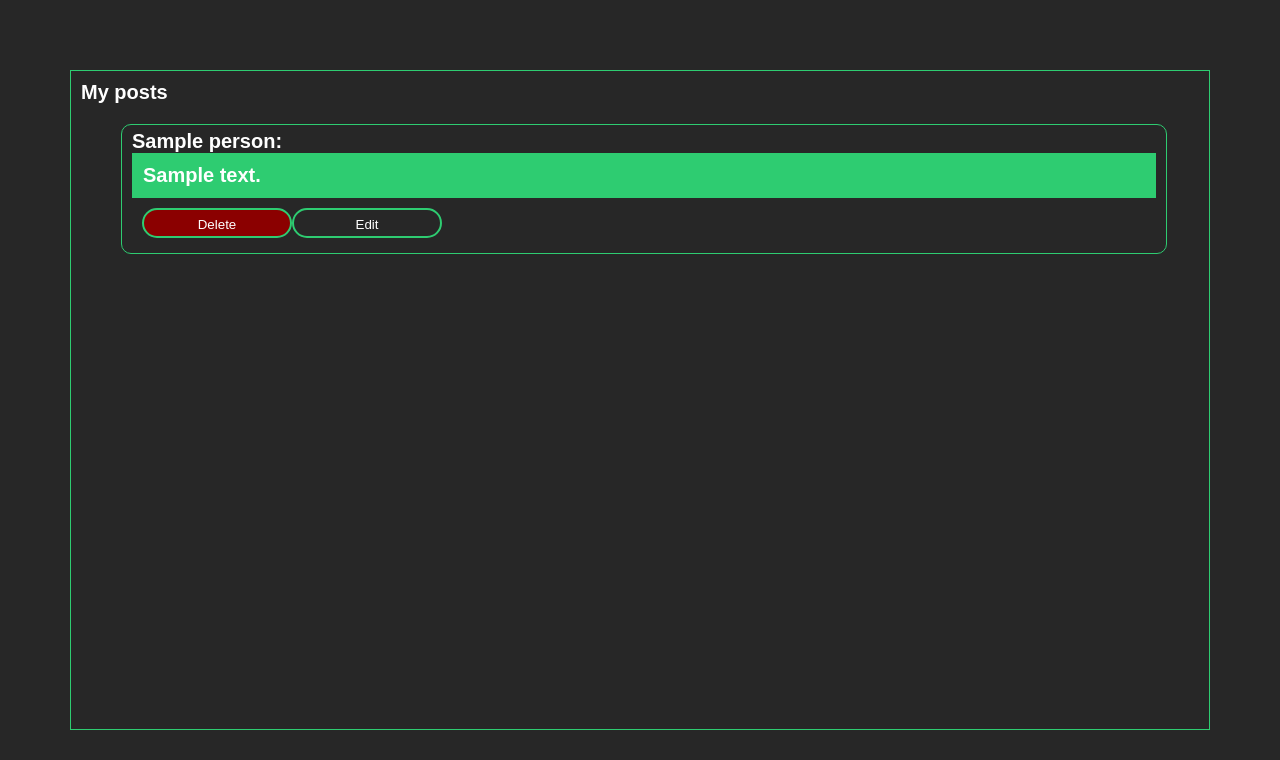
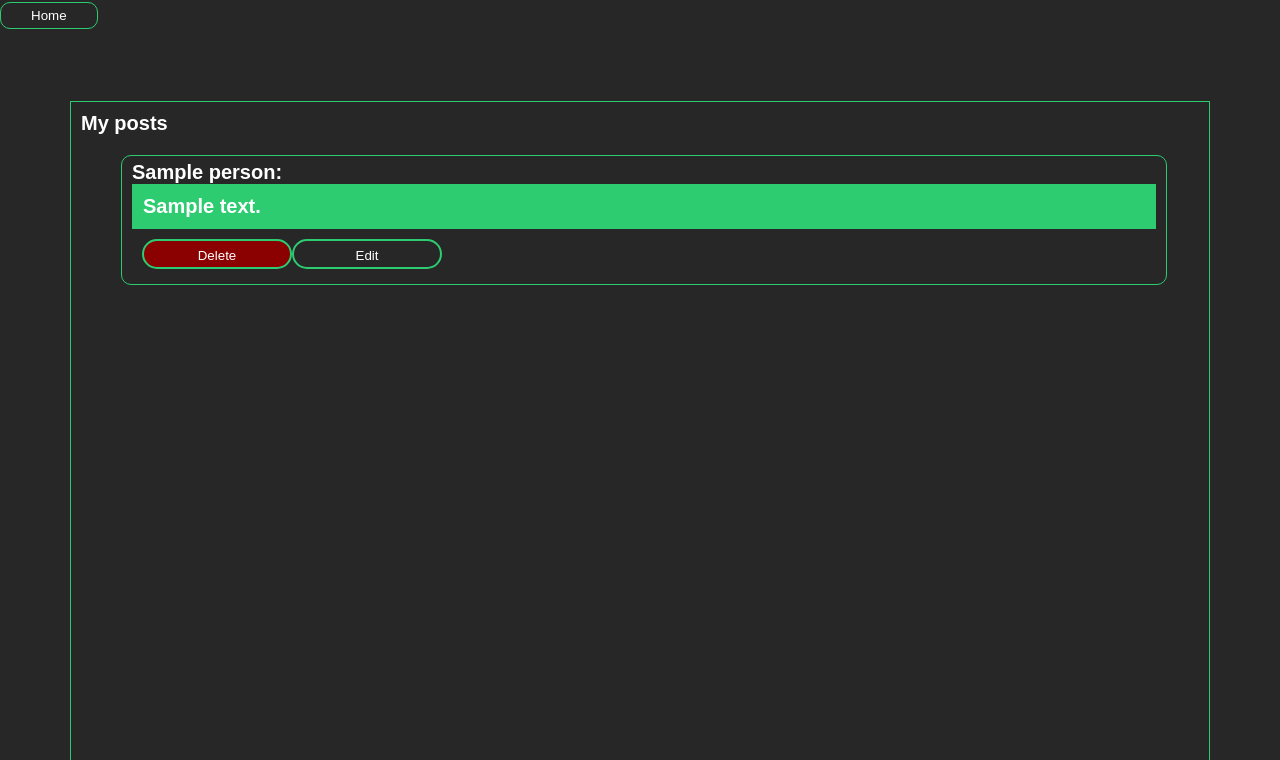
Before and after one commit to lender512/Proyecto-DBP, a Flask app: page /edit in a window 1280 px wide. Shown: the top 760 px of the page. Before the commit the page ends 730 px from the top, so only its background shows below. Run offline with Flask 2, Linux system fonts and the light colour scheme; a user stored in the database is signed in; tables that the repository leaves empty hold one stand-in row (values such as "Sample post").

Commit message:
button in edit

```diff
--- a/Proyecto/app/static/css/edit.css
+++ b/Proyecto/app/static/css/edit.css
@@ -141,3 +141,22 @@ ul div .grey{
 ul div .grey:hover{
     background: #2ecc71;
 }
+
+.button-home{
+    border:0;
+    background: none;
+    margin: 2px auto;
+    display: block;
+    border: 1px solid #2ecc71;
+    padding: 5px 30px;
+    outline: none;
+    color: white;
+    border-radius: 10px;
+    transition: 0.25s;
+    cursor: pointer;
+    float: left;
+}
+
+.button-home:hover{
+    background: #2ecc71;
+}
--- a/Proyecto/app/templates/edit.html
+++ b/Proyecto/app/templates/edit.html
@@ -10,6 +10,7 @@
 
     </head>
     <body>
+        <button class="button-home" onclick="window.location.href='/main'">Home</button>
         <div class="container">
 
             <div class="content-large">My posts
```
